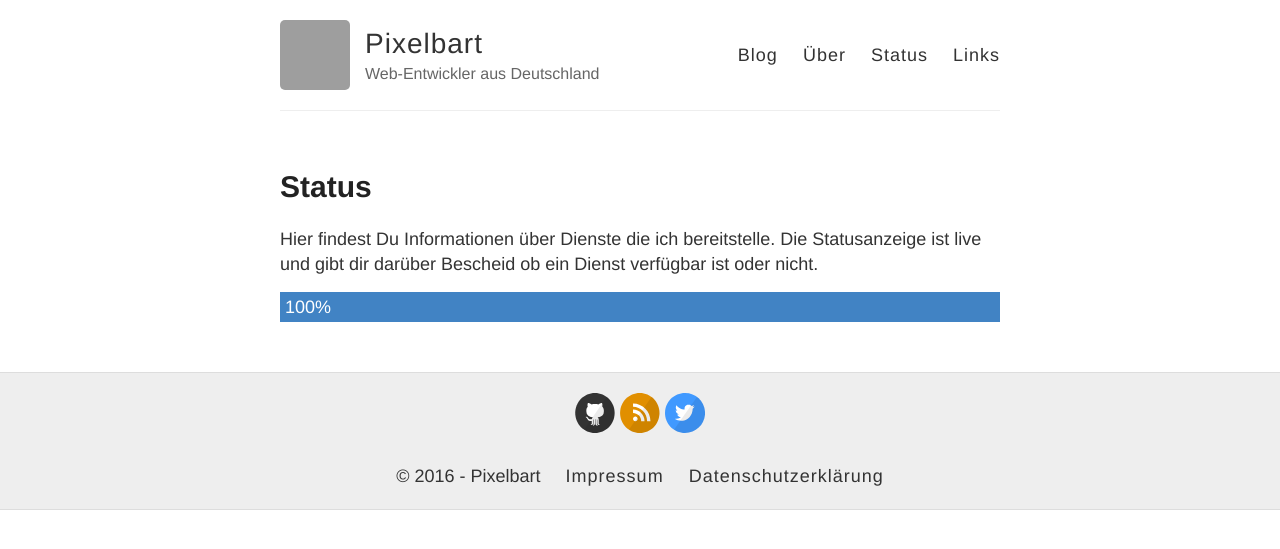
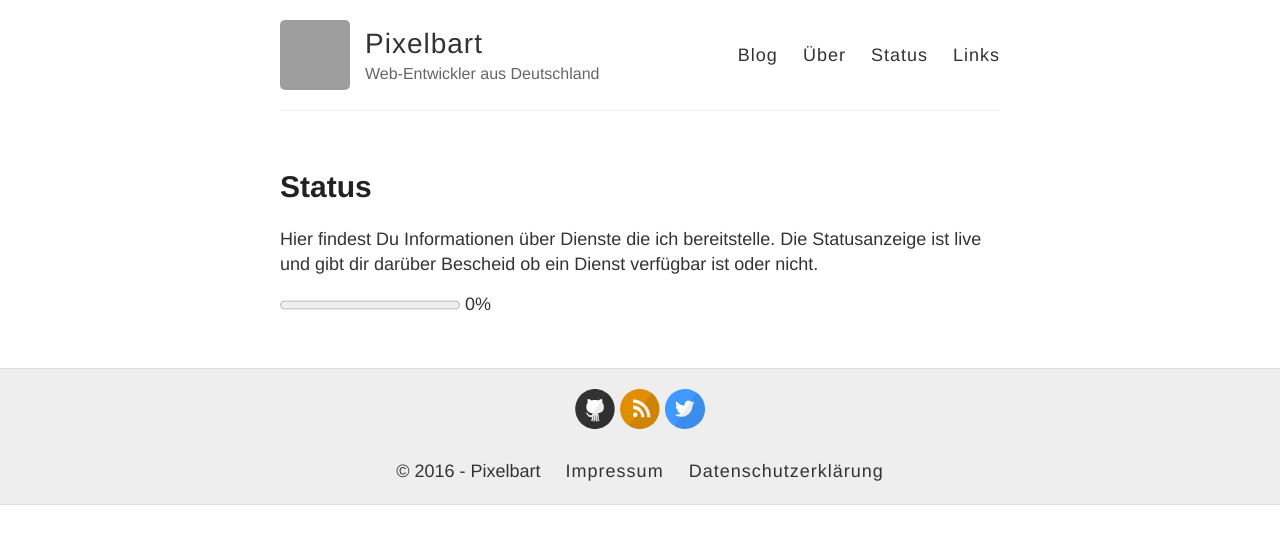
Before and after one commit to pixelbart/pixelbart.github.io, a Jekyll site: the page built from status.md, in a window 1280 px wide. Shown: the top 549 px of the page. Built offline with Jekyll 4.4.1, drawn with Linux system fonts in a browser that asks for light colours; nearby versions of some CDN libraries; grey boxes are pictures that could not be loaded.

Commit message:
Update status.md

```diff
--- a/status.md
+++ b/status.md
@@ -6,4 +6,9 @@ permalink: /status/
 
 Hier findest Du Informationen über Dienste die ich bereitstelle. Die Statusanzeige ist live und gibt dir darüber Bescheid ob ein Dienst verfügbar ist oder nicht.
 
-<div id="pbsc"></div>
+<div class="progress-bar-wrapper">
+  <progress id="progressbar" value="0" max="100"></progress>
+  <span class="progress-value">0%</span>
+</div>
+
+<div id="load-wrapper"></div>
```
